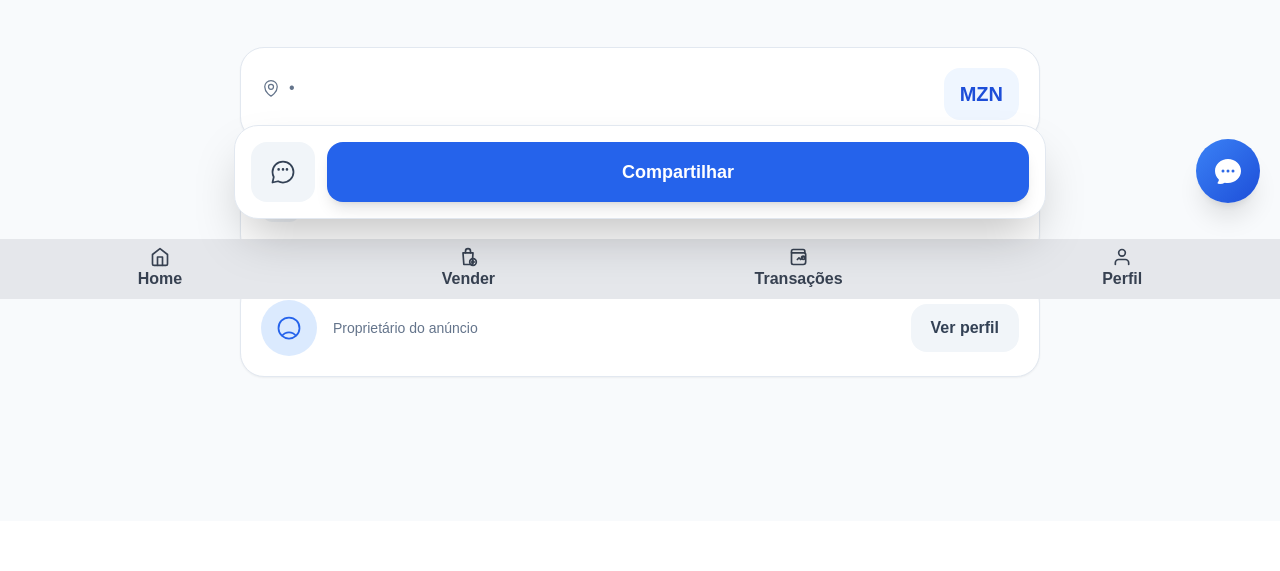
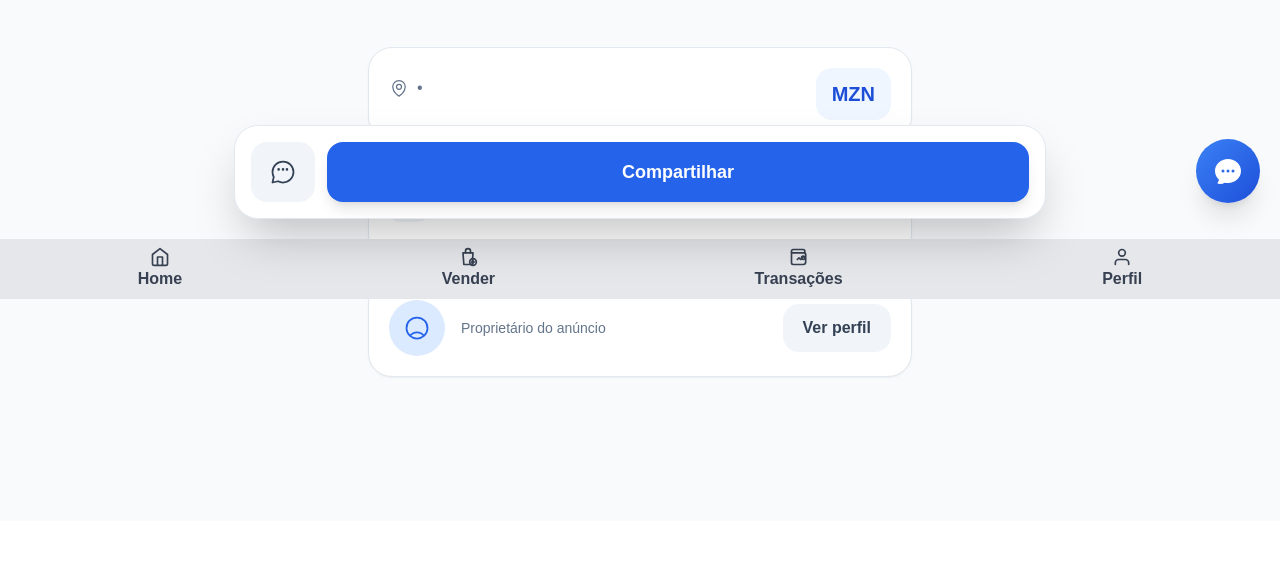
Before and after one commit to mobay-store/mobay, a Flask app: template templates/product.html in a window 1280 px wide. Shown: the part 501-1072 px from the top of the page. Run offline with Flask 3, Linux system fonts and the light colour scheme; the template is opened without the code that fills it, so the values that code supplies are empty.

Commit message:
Update product.html

```diff
--- a/templates/product.html
+++ b/templates/product.html
@@ -10,7 +10,7 @@
 <div class="min-h-screen bg-slate-50 pb-32">
 
     <!-- CONTAINER -->
-    <div class="w-full md:w-[80%] lg:w-[65%] mx-auto">
+    <div class="w-full md:w-[70%] lg:w-[45%] mx-auto">
 
         <!-- IMAGEM PRINCIPAL -->
         <div class="w-full h-[320px] md:h-[500px] overflow-hidden bg-white">
```
